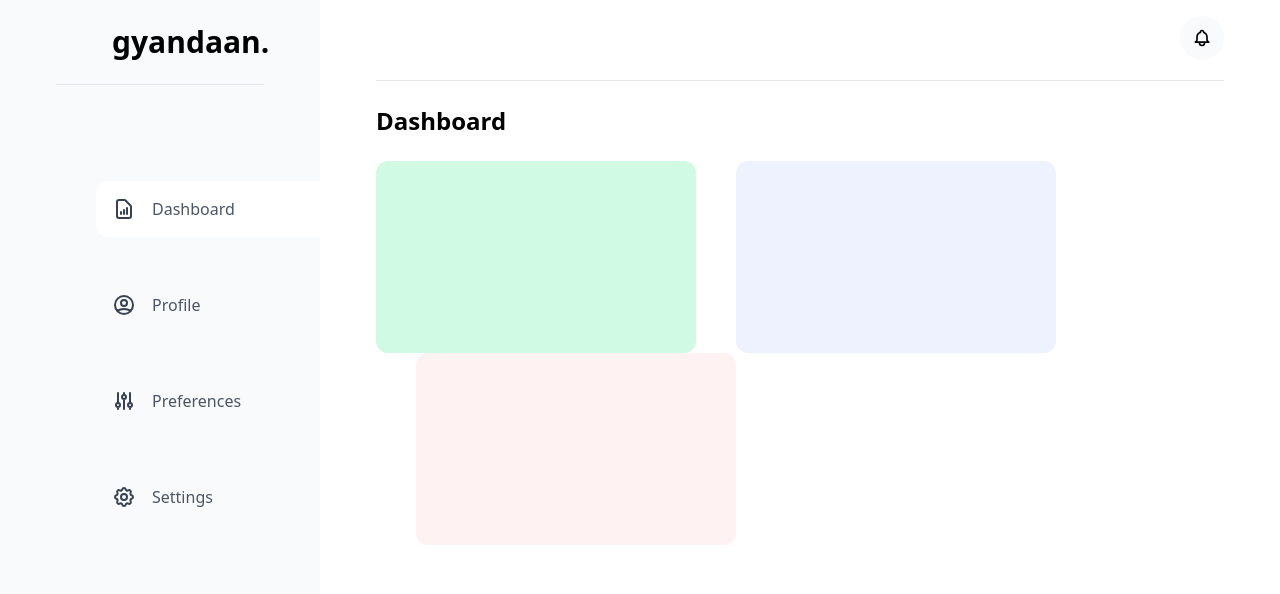
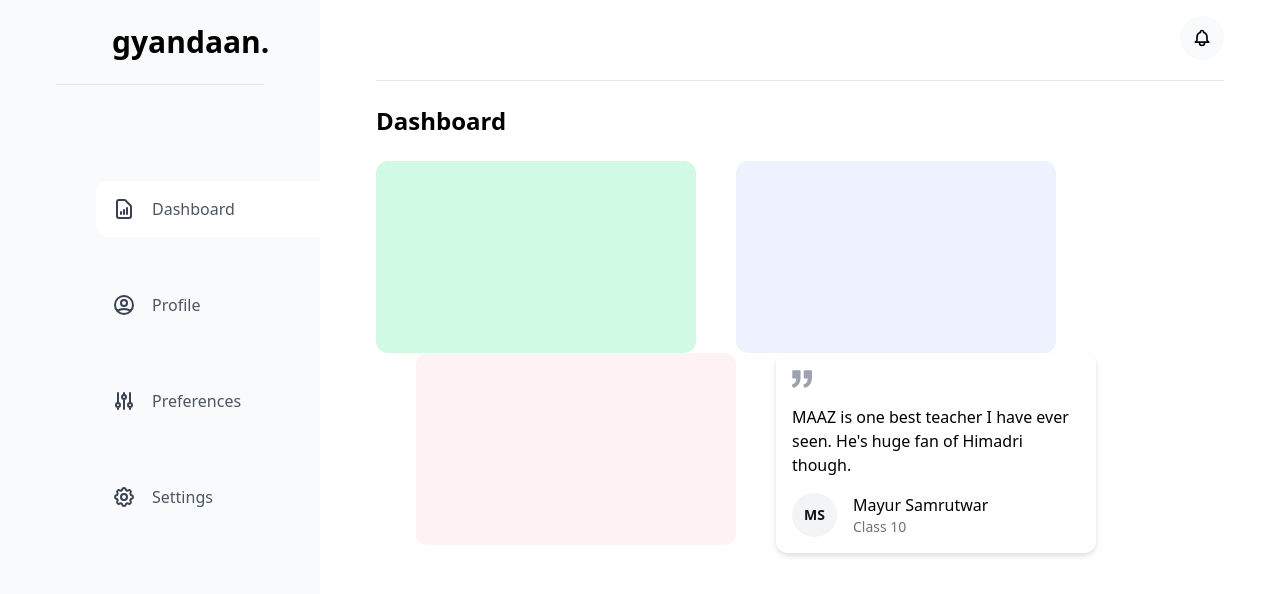
Before and after one commit to PHOENIXGEEKS/gyandaan, a React (Create React App) app: page /dashboard in a window 1280 px wide. Shown: the top 594 px of the page. Built offline with nearby package versions, Linux system fonts and the light colour scheme.

Commit message:
Added review card

```diff
--- a/src/components/Dashboard/Dashboard.js
+++ b/src/components/Dashboard/Dashboard.js
@@ -1,4 +1,5 @@
 import React from 'react'
+import ReviewCard from './ReviewCard/ReviewCard'
 
 function Dashboard() {
     return (
@@ -7,9 +8,15 @@
           <div className="h-48 w-80 bg-emerald-100 rounded-xl"> </div>
           <div className="h-48 w-80 bg-indigo-50 rounded-xl"> </div>
           <div className="h-48 w-80 bg-red-50 rounded-xl"> </div>
+          <ReviewCard
+            avatar="MS"
+            name="Mayur Samrutwar"
+            currentClass="Class 10"
+            review="MAAZ is one best teacher I have ever seen. He's huge fan of Himadri though."
+          />
         </div>
       </div>
-    )
+    );
 }
 
 export default Dashboard
--- /dev/null
+++ b/src/components/Dashboard/ReviewCard/ReviewCard.js
@@ -0,0 +1,37 @@
+import React from "react";
+
+export default function ReviewCard(props){
+    return (
+      <div>
+        <div className="w-80 bg-white drop-shadow-md rounded-xl flex flex-col p-4">
+          <svg
+            xmlns="http://www.w3.org/2000/svg"
+            fill="currentColor"
+            class="block w-5 h-5 text-gray-400 mb-4"
+            viewBox="0 0 975.036 975.036"
+          >
+            <path d="M925.036 57.197h-304c-27.6 0-50 22.4-50 50v304c0 27.601 22.4 50 50 50h145.5c-1.9 79.601-20.4 143.3-55.4 191.2-27.6 37.8-69.399 69.1-125.3 93.8-25.7 11.3-36.8 41.7-24.8 67.101l36 76c11.6 24.399 40.3 35.1 65.1 24.399 66.2-28.6 122.101-64.8 167.7-108.8 55.601-53.7 93.7-114.3 114.3-181.9 20.601-67.6 30.9-159.8 30.9-276.8v-239c0-27.599-22.401-50-50-50zM106.036 913.497c65.4-28.5 121-64.699 166.9-108.6 56.1-53.7 94.4-114.1 115-181.2 20.6-67.1 30.899-159.6 30.899-277.5v-239c0-27.6-22.399-50-50-50h-304c-27.6 0-50 22.4-50 50v304c0 27.601 22.4 50 50 50h145.5c-1.9 79.601-20.4 143.3-55.4 191.2-27.6 37.8-69.4 69.1-125.3 93.8-25.7 11.3-36.8 41.7-24.8 67.101l35.9 75.8c11.601 24.399 40.501 35.2 65.301 24.399z"></path>
+          </svg>
+          <div className="flex flex-col justify-between">
+            <div id="reviewCardContent" className="mb-4">
+              {props.review}
+            </div>
+            <div className="flex items-center space-x-4">
+              <div
+                id="reviewAvatar"
+                className="flex justify-center items-center bg-gray-100 p-3 rounded-full text-sm text-black font-bold"
+              >
+                {props.avatar}
+              </div>
+              <div className="flex flex-col">
+                <div className="text-md font-medium">{props.name}</div>
+                <div className="text-gray-500 text-sm">
+                  {props.currentClass}
+                </div>
+              </div>
+            </div>
+          </div>
+        </div>
+      </div>
+    );
+}
```
Lines whose indentation alone changed are shown as unchanged.
